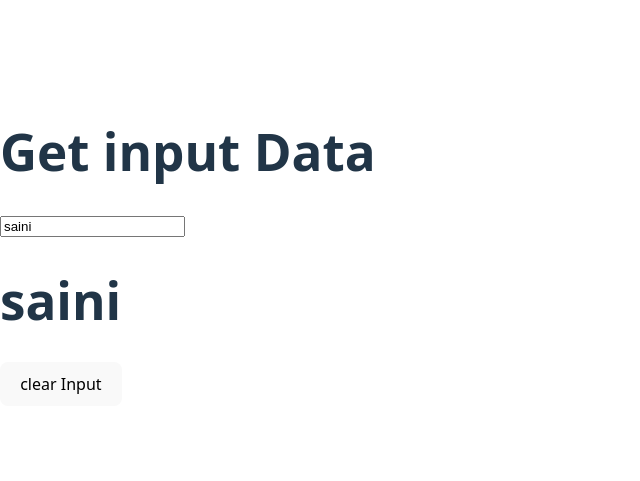
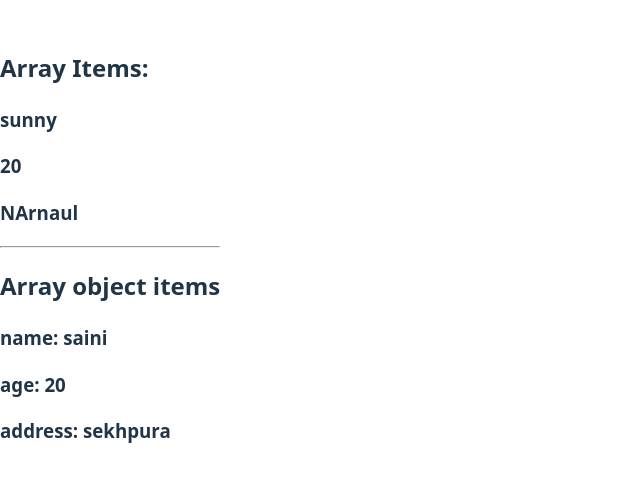
Before and after one commit to Sunny5130/reactProj, a React (Vite) app: page / in a window 1280 px wide. Shown: the part 153-634 px from the top of the page, without its empty margins (0-640 px from the left). Built offline with nearby package versions, Linux system fonts and the light colour scheme.

Commit message:
loop and form data

```diff
--- a/src/main.jsx
+++ b/src/main.jsx
@@ -7,7 +7,8 @@ import './index.css'
 // import ChangeState from './Usestate'
 // import Hide from './Toggle'
 // import Parent from './props/Parent'
-import ClearButton from './practice/Clearbutton'
+// import ClearButton from './practice/Clearbutton'
+import Loop from './practice/Loop'
 createRoot(document.getElementById('root')).render(
   <StrictMode>
     {/* <App /> */}
@@ -16,6 +17,7 @@ createRoot(document.getElementById('root')).render(
     {/* <Hide/> */}
     {/* <Parent /> */}
     {/* <Sai /> */}
-    <ClearButton/>
+    {/* <ClearButton/> */}
+    <Loop/>
   </StrictMode>,
 )
--- a/src/practice/Clearbutton.jsx
+++ b/src/practice/Clearbutton.jsx
@@ -1,13 +1,48 @@
 import { useState } from "react";
 
 function ClearButton(){
-    const[val,setVal]=useState("saini");
+    const[val,setVal]=useState("");
+    const[val2,setVal2]=useState("");
+    const[val3,setVal3]=useState("");
 return(
 <>
-    <h1>Get input Data</h1>
+{/* <form action="" method="get">
+    <h1>Enter form data</h1>
+    <hr />
+     <label >Name: </label>
     <input type="text" placeholder="give input" value={val} onChange={(event)=>(setVal)(event.target.value)}  />
-    <h1>{val}</h1>
+    <br /><br />
+     <label >Email: </label>
+    <input type="text" placeholder="give input" value={val2} onChange={(event)=>(setVal2)(event.target.value)}  />
+    <br /><br />
+     <label >Password: </label>
+    <input type="text" placeholder="give input" value={val3} onChange={(event)=>(setVal3)(event.target.value)}  />
+    <br /><br />
+
+    <h1>input values: <br/>{val}<br/>{val2}<br/>{val3}</h1>
     <button onClick={()=>setVal("")}>clear Input</button>
+    <hr />
+    </form> */}
+
+ <form onSubmit={(e)=>e.preventDefault()}>
+        <h1>Enter form data</h1>
+    <hr />
+     <label >Name: </label>
+    <input type="text" placeholder="give name" value={val} onChange={(event)=>(setVal)(event.target.value)}  />
+    <br /><br />
+     <label >Email: </label>
+    <input type="text" placeholder="give email" value={val2} onChange={(event)=>(setVal2)(event.target.value)}  />
+    <br /><br />
+     <label >Password: </label>
+    <input type="text" placeholder="give password" value={val3} onChange={(event)=>(setVal3)(event.target.value)}  />
+    <br /><br />
+
+    <h1>input values: <br/>{val}<br/>{val2}<br/>{val3}</h1>
+    <button>Submit Data</button>
+    <button onClick={()=>{setVal(""),setVal2(""),setVal3("")}}>clear Input</button>
+    <hr />
+    {/*------------------------------------------- This is how we get fro m data -------------------------------*/}
+    </form>
 </>
 )
 
--- /dev/null
+++ b/src/practice/Loop.jsx
@@ -0,0 +1,25 @@
+function Loop(){
+    const arr=["sunny",20,"NArnaul"];
+    const arr1={
+        name:"saini",
+        age:20,
+        address:"sekhpura"
+    };
+    return(
+    <>
+
+    <h2>Array Items:</h2>
+    {arr.map((names,index)=>{
+        return <h3 key={index}>{names}</h3>
+    })}
+    <hr />
+    <h2>Array object items</h2>
+    {Object.entries(arr1).map(([key, value], index) => (
+        <h3 key={index}>
+          {key}: {value}
+        </h3>
+      ))}
+    </>
+    )
+}
+export default Loop;
```
